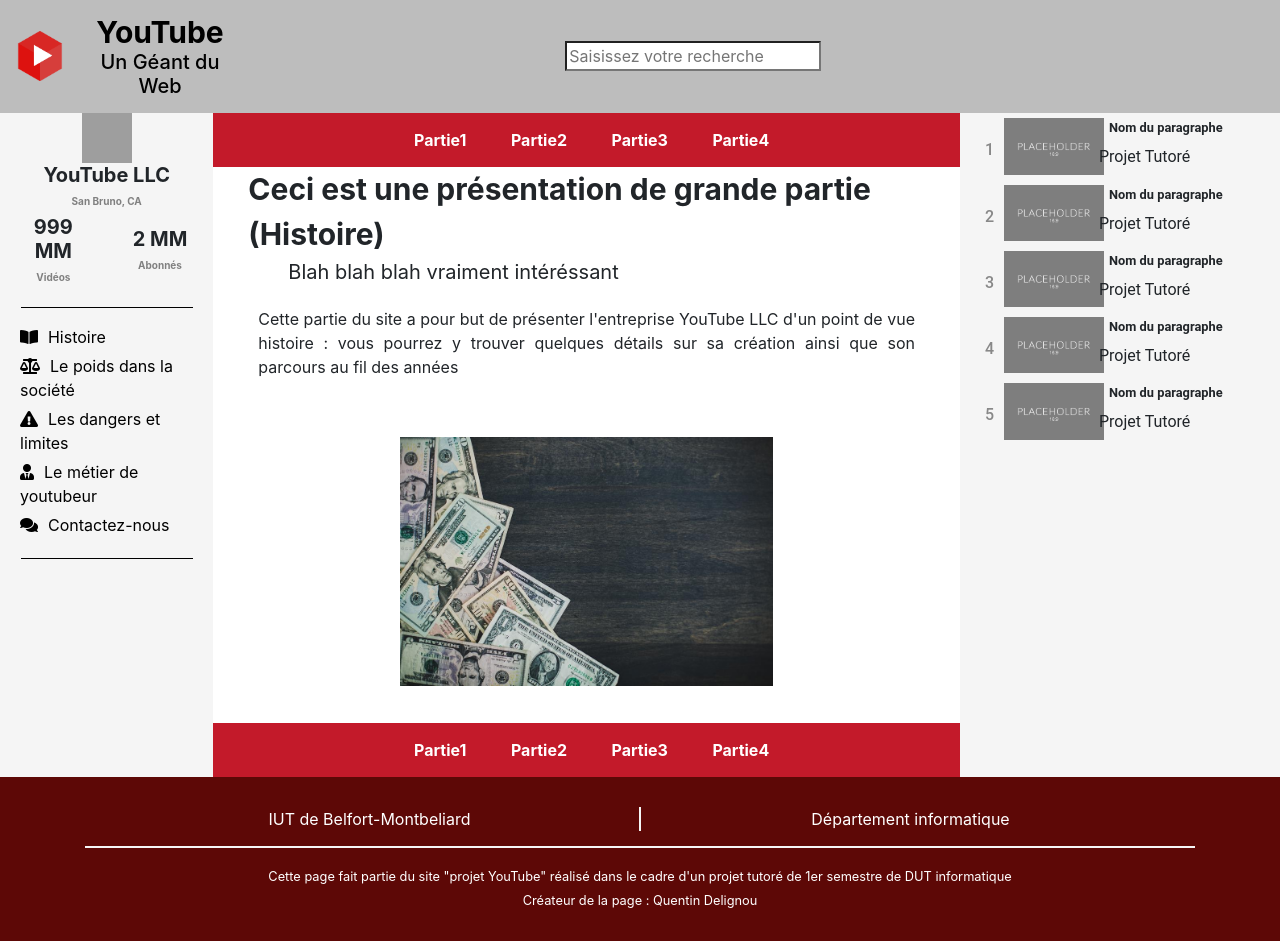
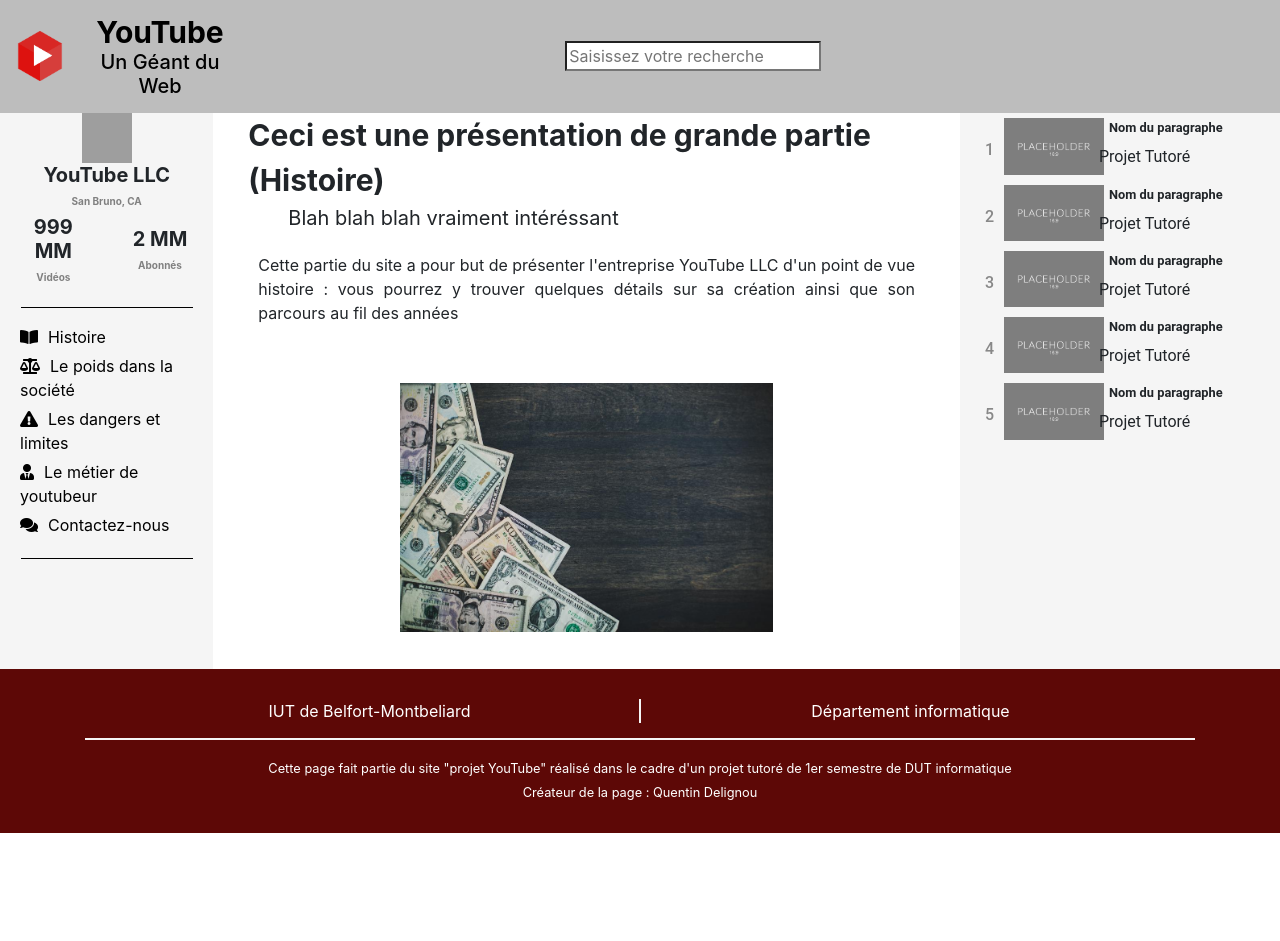
Before and after one commit to projettutoreyoutube/siteweb, a PHP site: page /index.php?partie=1 in a window 1280 px wide. Shown: the part 162-1103 px from the top of the page. After the commit the page ends 995 px from the top, so only its background shows below. Run offline with PHP 8.4, Linux system fonts and the light colour scheme; some libraries are stand-ins or nearby versions; grey boxes are pictures that could not be loaded.

Commit message:
Suppresiondes barnav dans les pages
Je les supprime pour les mettre dans des fichier séparés.
Voir mon commit sur les bar nav pour + d'infos

```diff
--- a/include/histoire/histoire.php
+++ b/include/histoire/histoire.php
@@ -7,14 +7,6 @@ else{
 }
 ?>
 
-<div class="row">
-<nav class="navigation">
-  <a class="col-md-3 partie" href="index.php?partie=1&subpart=1">Partie1</a>
-  <a class="col-md-3 partie" href="index.php?partie=1&subpart=2">Partie2</a>
-  <a class="col-md-3 partie" href="index.php?partie=1&subpart=3">Partie3</a>
-  <a class="col-md-3 partie" href="index.php?partie=1&subpart=4">Partie4</a>
-</nav>
-</div>
 <?php switch($subpart){
   case 0:
   include('include/histoire/presentation.php');
@@ -38,11 +30,3 @@ else{
 }
 
 ?>
-<div class="row">
-<nav class="navigation">
-  <a class="col-md-3 partie" href="index.php?partie=1&subpart=1">Partie1</a>
-  <a class="col-md-3 partie" href="index.php?partie=1&subpart=2">Partie2</a>
-  <a class="col-md-3 partie" href="index.php?partie=1&subpart=3">Partie3</a>
-  <a class="col-md-3 partie" href="index.php?partie=1&subpart=4">Partie4</a>
-</nav>
-</div>
```
Also changed, not shown: include/dangers/danger.php (+0 -9 lines), include/metier/metier.php (+0 -8 lines), include/societe/societe.php (+0 -8 lines).
